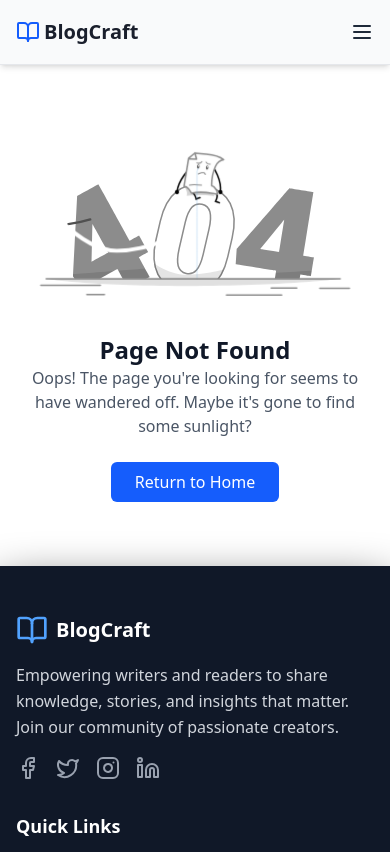
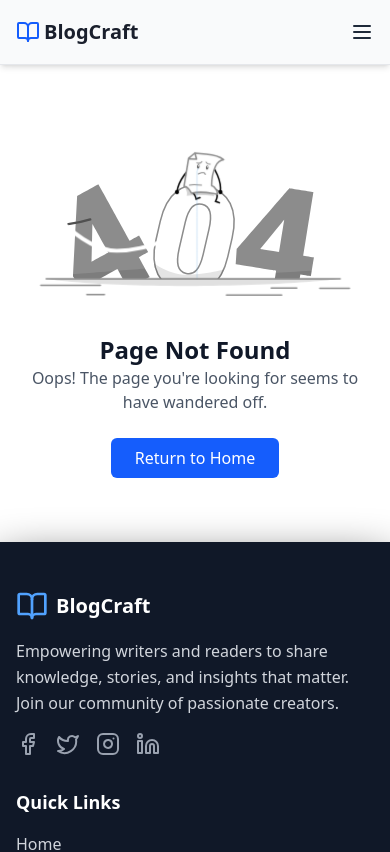
Before and after one commit to RaheelArfeen/Blog-Craft, a React (Vite) app: page /add-blogs in a window 390 px wide. Shown: the top 852 px of the page. Built offline with nearby package versions, Linux system fonts and the light colour scheme; no server answers.

Commit message:
finished everything except table responsive

```diff
--- a/src/Pages/ErrorPage.jsx
+++ b/src/Pages/ErrorPage.jsx
@@ -19,8 +19,8 @@ const ErrorPage = () => {
                     <h2 className="text-2xl font-semibold text-gray-900">
                         Page Not Found
                     </h2>
-                    <p className="text-gray-600 max-w-md mb-6">
-                        Oops! The page you're looking for seems to have wandered off. Maybe it's gone to find some sunlight?
+                    <p className="text-gray-600 max-w-sm mb-6">
+                        Oops! The page you're looking for seems to have wandered off.
                     </p>
                     <Link to='/'>
                         <button className="bg-blue-600 hover:bg-blue-700 text-white font-medium px-6 py-2 rounded-md transition-colors cursor-pointer">
```
